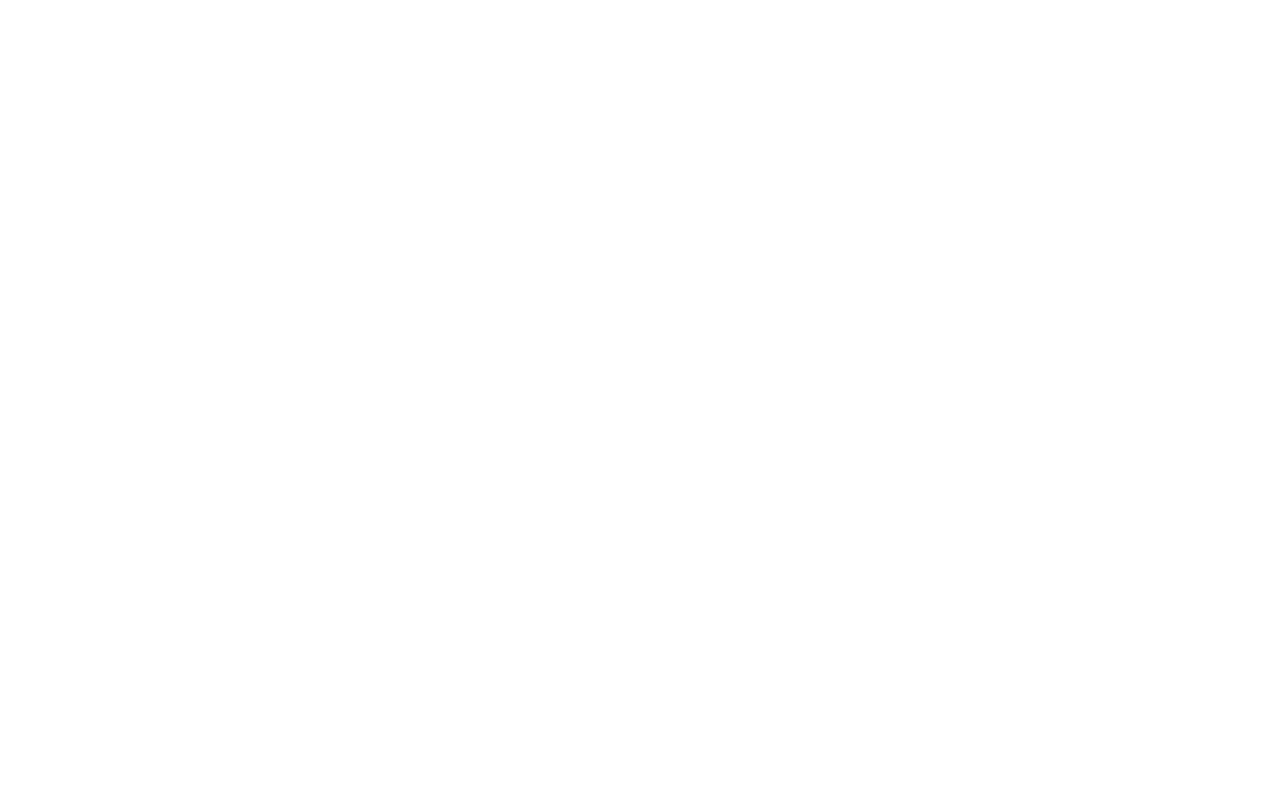
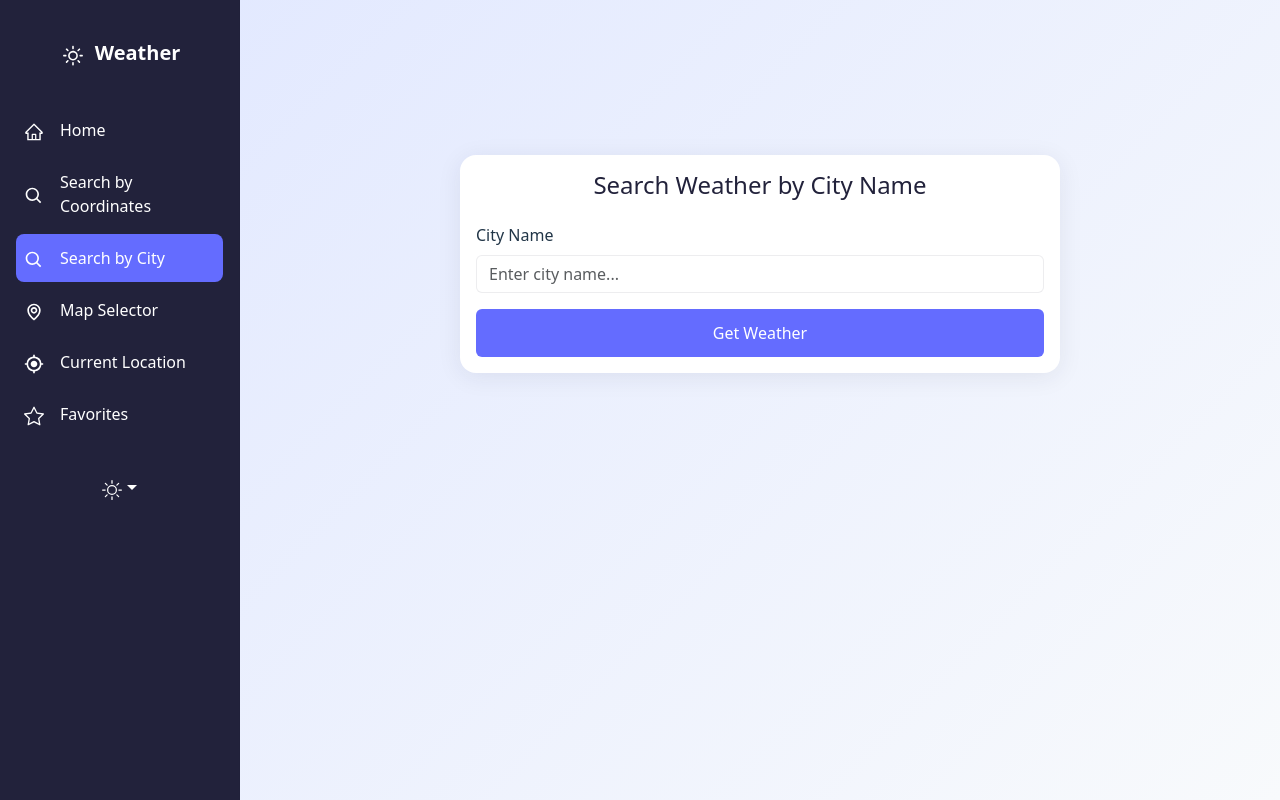
Before and after one commit to xarlizard/weather-dashboard, a React (Vite) app: page /search/city in a window 1280 px wide. Before the commit this address had no page. Built offline with nearby package versions, Linux system fonts and the light colour scheme.

Commit message:
update App -> Added "CitySearch" feature

```diff
--- a/package.json
+++ b/package.json
@@ -51,6 +51,7 @@
     "axios": "^1.7.7",
     "bootstrap": "^5.3.6",
     "leaflet": "^1.9.4",
+    "nominatim-geocoder": "^0.1.4",
     "react": "^19.1.0",
     "react-bootstrap": "^2.10.10",
     "react-dom": "^19.1.0",
--- a/src/App.jsx
+++ b/src/App.jsx
@@ -26,7 +26,11 @@ function App() {
       <Routes>
         <Route path="/" element={<DashboardLayout />}>
           <Route index element={<Home />} />
-          <Route path="search" element={<Search />} />
+          <Route path="search">
+            <Route index element={<Search.Latitude />} />
+            <Route path="coordinates" element={<Search.Latitude />} />
+            <Route path="city" element={<Search.CityName />} />
+          </Route>
           <Route path="map" element={<MapSelector />} />
           <Route
             path=":location"
--- /dev/null
+++ b/src/components/features/search/CitySearch.jsx
@@ -0,0 +1,84 @@
+import { useState } from 'react';
+import { useNavigate } from 'react-router';
+import Form from 'react-bootstrap/Form';
+import Button from 'react-bootstrap/Button';
+import Card from 'react-bootstrap/Card';
+import Alert from 'react-bootstrap/Alert';
+import styles from './Search.module.css';
+
+function CitySearch() {
+  const navigate = useNavigate();
+  const [cityName, setCityName] = useState('');
+  const [isLoading, setIsLoading] = useState(false);
+  const [error, setError] = useState('');
+
+  const handleSubmit = async (e) => {
+    e.preventDefault();
+    if (!cityName.trim()) {
+      setError('Please enter a city name');
+      return;
+    }
+
+    setIsLoading(true);
+    setError('');    try {
+      const response = await fetch(
+        `https://nominatim.openstreetmap.org/search?format=json&q=${encodeURIComponent(cityName)}`
+      );
+
+      if (!response.ok) throw new Error('Network response was not ok');
+
+      const results = await response.json();
+
+      if (results && results.length > 0) {
+        const { lat, lon } = results[0];
+        navigate(`/${lat},${lon}`);
+      } else {
+        setError('City not found. Please try a different name.');
+      }
+    } catch (err) {
+      setError('Error searching for city. Please try again later.');
+      console.error('Geocoding error:', err);
+    } finally {
+      setIsLoading(false);
+    }
+  };
+
+  return (
+    <div className={styles.searchContainer}>
+      <Card className={styles.searchCard}>
+        <Card.Body>
+          <Card.Title className="mb-4">Search Weather by City Name</Card.Title>
+          {error && (
+            <Alert variant="danger" onClose={() => setError('')} dismissible>
+              {error}
+            </Alert>
+          )}
+          <Form onSubmit={handleSubmit}>
+            <Form.Group className="mb-3">
+              <Form.Label>City Name</Form.Label>
+              <Form.Control
+                type="text"
+                placeholder="Enter city name..."
+                value={cityName}
+                onChange={(e) => setCityName(e.target.value)}
+                disabled={isLoading}
+              />
+            </Form.Group>
+
+            <div className="d-grid">
+              <Button
+                variant="primary"
+                type="submit"
+                disabled={isLoading}
+              >
+                {isLoading ? 'Searching...' : 'Get Weather'}
+              </Button>
+            </div>
+          </Form>
+        </Card.Body>
+      </Card>
+    </div>
+  );
+}
+
+export default CitySearch;
--- a/src/components/features/search/Search.jsx
+++ b/src/components/features/search/Search.jsx
@@ -7,7 +7,9 @@ import Card from "react-bootstrap/Card";
 import Alert from "react-bootstrap/Alert";
 import styles from "./Search.module.css";
 
-function Search() {
+import CitySearch from './CitySearch';
+
+function CoordinateSearch() {
   const navigate = useNavigate();
   const [coordinates, setCoordinates] = useState({ lat: "", lon: "" });
   const [error, setError] = useState("");
@@ -98,4 +100,9 @@ function Search() {
   );
 }
 
+const Search = {
+  Latitude: CoordinateSearch,
+  CityName: CitySearch
+};
+
 export default Search;
--- a/src/components/layout/DashboardLayout.jsx
+++ b/src/components/layout/DashboardLayout.jsx
@@ -13,7 +13,16 @@ import styles from "./DashboardLayout.module.css";
 
 const navItems = [
   { path: "/", icon: <AiOutlineHome size={20} />, label: "Home" },
-  { path: "/search", icon: <BiSearch size={20} />, label: "Search" },
+  {
+    path: "/search/coordinates",
+    icon: <BiSearch size={20} />,
+    label: "Search by Coordinates"
+  },
+  {
+    path: "/search/city",
+    icon: <BiSearch size={20} />,
+    label: "Search by City"
+  },
   { path: "/map", icon: <BiMap size={20} />, label: "Map Selector" },
   {
     path: "#",
```
Also changed, not shown: 1 other file (tests, documents, lock files or other folders).
